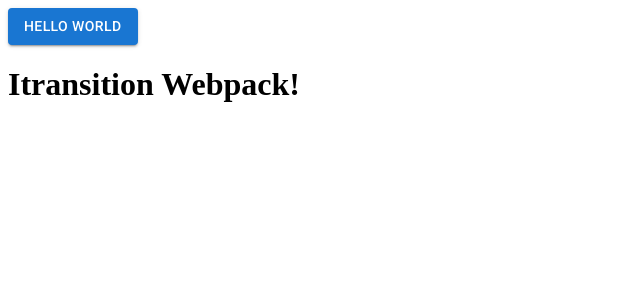
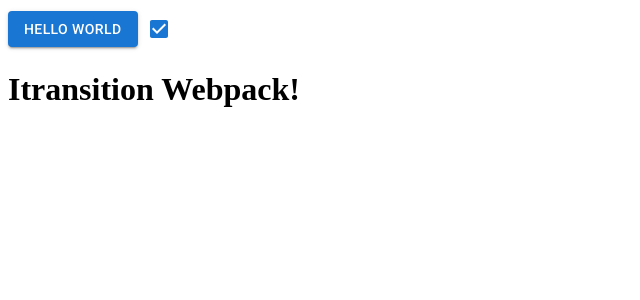
Before and after one commit to itransition-uz/Todo, a React app: page / in a window 1280 px wide. Shown: the top 300 px of the page, without its empty margins (0-640 px from the left). Built offline with nearby package versions, Linux system fonts and the light colour scheme.

Commit message:
🔧 Test Branch

```diff
--- a/src/App.jsx
+++ b/src/App.jsx
@@ -1,10 +1,14 @@
 import React from "react";
 import Button from "@mui/material/Button";
+import Checkbox from "@mui/material/Checkbox";
+
+const label = { inputProps: { "aria-label": "Checkbox demo" } };
 
 function App(props) {
   return (
     <>
       <Button variant="contained">Hello World</Button>
+      <Checkbox {...label} defaultChecked />
       <h1>Itransition Webpack!</h1>
     </>
   );
```
